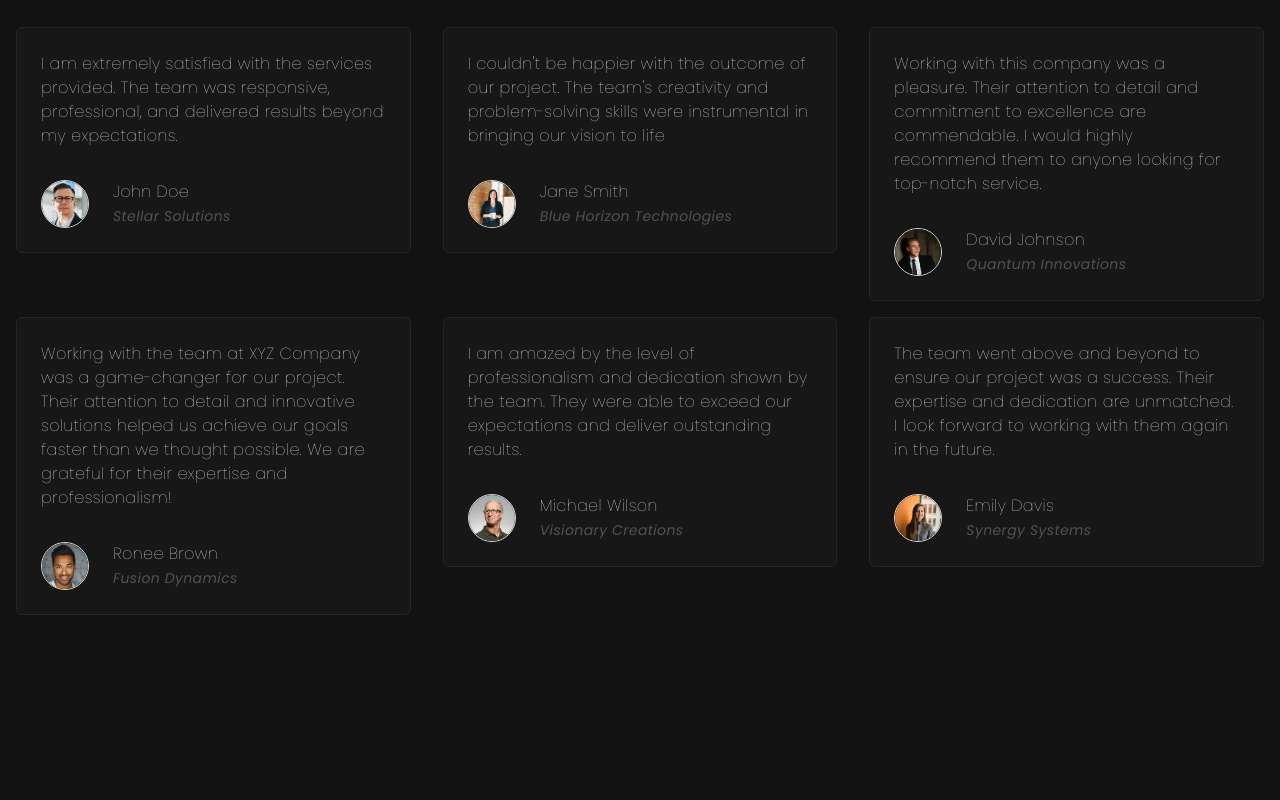
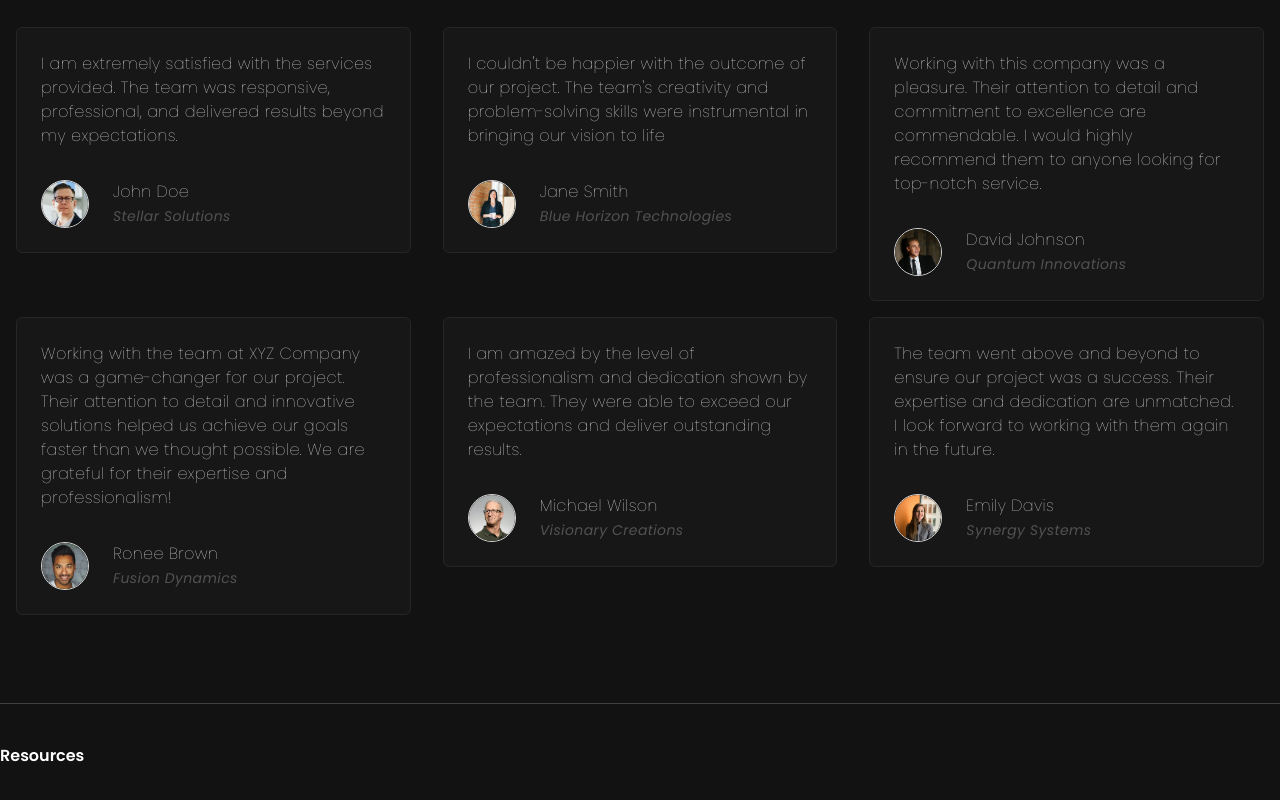
Before and after one commit to brihat2590/Front-end, a React (Vite) app: page / in a window 1280 px wide. Shown: the part 3439-4239 px from the top of the page. Before the commit the page ends 4062 px from the top, so only its background shows below. Built offline with nearby package versions, Linux system fonts and the light colour scheme.

Commit message:
added the foter

```diff
--- a/src/App.jsx
+++ b/src/App.jsx
@@ -5,6 +5,7 @@
 import WorkFlow from './Components/WorkFlow'
 import Pricing from './Components/Pricing'
 import Testimonials from './Components/Testimonials'
+import Footer from './Components/Footer'
 
 
 function App() {
@@ -17,6 +18,7 @@
       <WorkFlow/>
       <Pricing/>
       <Testimonials/>
+      <Footer/>
     </div>
   )
 }
--- /dev/null
+++ b/src/Components/Footer.jsx
@@ -0,0 +1,27 @@
+import React from 'react'
+import { resourcesLinks,platformLinks,communityLinks } from '../constants'
+
+function Footer() {
+  return (
+    <footer className='mt-20 border-t py-10 border-neutral-700'>
+        <div className="grid grid-cols-2 lg:grid-cols-3 gap-4">
+            <div>
+                <h3 className='text-md font-semibold mb-4'>Resources</h3>
+                <ul className='space-y-2'>
+                    {resourcesLinks.map((link, index)=>{
+                        <li key={index}>
+                            <a href={link.href} className='text-neutral-300 hover:text-white'>{link.text}</a>
+                        </li>
+                    })}
+                </ul>
+            </div>
+        </div>
+
+
+
+    </footer>
+
+  )
+}
+
+export default Footer
```
